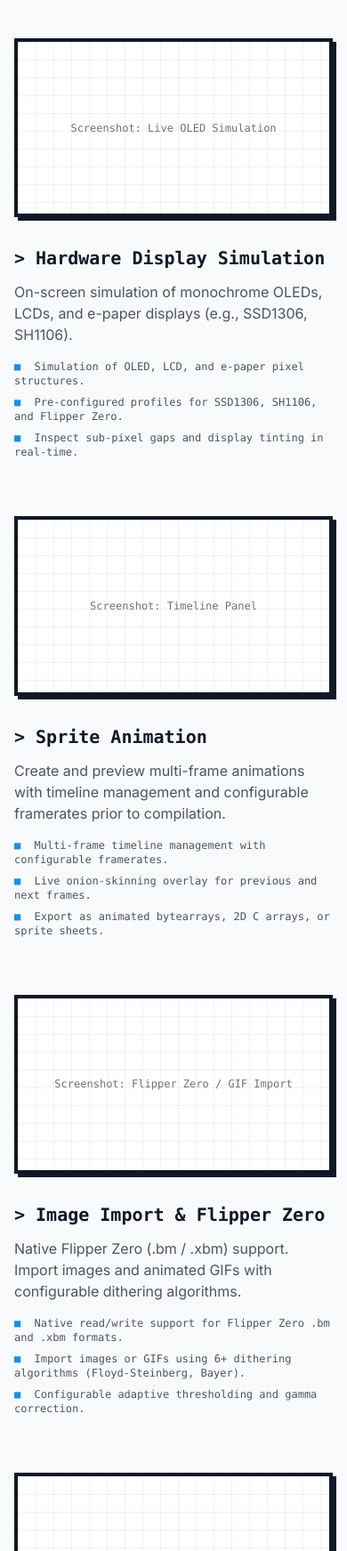
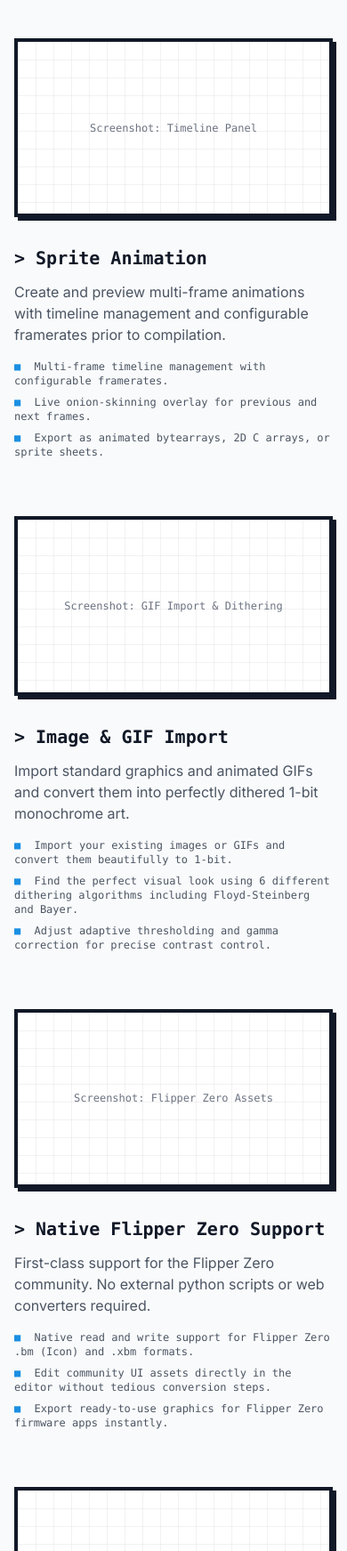
Before and after one commit to showmik/hexprite.com, a plain HTML site: page index.html in a window 390 px wide. Shown: the part 3560-5303 px from the top of the page at 89% size. Drawn offline with nearby package versions, Linux system fonts and the light colour scheme.

Commit message:
docs: reorder feature sections and update copy
Reordered the feature showcase sections so that Animation, Image & GIF Import, and Flipper Zero Support each get their own dedicated block instead of being combined. Updated the descriptive text and bullet points for each feature to be more specific and user-focused, and refreshed the desktop app section copy to emphasize responsiveness and offline capability.

```diff
--- a/index.html
+++ b/index.html
@@ -368,29 +368,9 @@
                 </div>
             </div>
 
-            <!-- Feature 5: Hardware Preview -->
+
+            <!-- Feature 5: Animation (Row layout) -->
             <div class="flex flex-col md:flex-row gap-8 md:gap-12 items-center mb-16 md:mb-24">
-                <div class="w-full md:w-1/2">
-                    <div
-                        class="aspect-video bg-white dark:bg-darkPanel border-4 border-gray-900 flex items-center justify-center p-4 shadow-[4px_4px_0px_0px_rgba(17,24,39,1)] md:shadow-indie-light dark:shadow-none bg-grid-pattern relative">
-                        <span class="font-mono text-gray-500 text-xs md:text-sm absolute px-4 text-center">Screenshot: Live OLED Simulation</span>
-                    </div>
-                </div>
-                <div class="w-full md:w-1/2">
-                    <h3 class="text-xl md:text-2xl font-bold mb-3 md:mb-4 font-mono text-gray-900 dark:text-white">> Hardware Display Simulation</h3>
-                    <p class="text-gray-600 dark:text-gray-400 text-base md:text-lg mb-4">
-                        On-screen simulation of monochrome OLEDs, LCDs, and e-paper displays (e.g., SSD1306, SH1106).
-                    </p>
-                    <ul class="space-y-2 font-mono text-xs md:text-sm text-gray-600 dark:text-gray-400">
-                        <li><span class="text-brand mr-2">■</span> Simulation of OLED, LCD, and e-paper pixel structures.</li>
-                        <li><span class="text-brand mr-2">■</span> Pre-configured profiles for SSD1306, SH1106, and Flipper Zero.</li>
-                        <li><span class="text-brand mr-2">■</span> Inspect sub-pixel gaps and display tinting in real-time.</li>
-                    </ul>
-                </div>
-            </div>
-
-            <!-- Feature 6: Animation (Reversed layout) -->
-            <div class="flex flex-col md:flex-row-reverse gap-8 md:gap-12 items-center mb-16 md:mb-24">
                 <div class="w-full md:w-1/2">
                     <div
                         class="aspect-video bg-white dark:bg-darkPanel border-4 border-gray-900 flex items-center justify-center p-4 shadow-[4px_4px_0px_0px_rgba(17,24,39,1)] md:shadow-indie-light dark:shadow-none bg-grid-pattern relative">
@@ -410,23 +390,44 @@
                 </div>
             </div>
 
-            <!-- Feature 7: Integrations & Import -->
+            <!-- Feature 6: Image & GIF Import (Reverse layout) -->
+            <div class="flex flex-col md:flex-row-reverse gap-8 md:gap-12 items-center mb-16 md:mb-24">
+                <div class="w-full md:w-1/2">
+                    <div
+                        class="aspect-video bg-white dark:bg-darkPanel border-4 border-gray-900 flex items-center justify-center p-4 shadow-[4px_4px_0px_0px_rgba(17,24,39,1)] md:shadow-indie-light dark:shadow-none bg-grid-pattern relative">
+                        <span class="font-mono text-gray-500 text-xs md:text-sm absolute px-4 text-center">Screenshot: GIF Import & Dithering</span>
+                    </div>
+                </div>
+                <div class="w-full md:w-1/2">
+                    <h3 class="text-xl md:text-2xl font-bold mb-3 md:mb-4 font-mono text-gray-900 dark:text-white">> Image & GIF Import</h3>
+                    <p class="text-gray-600 dark:text-gray-400 text-base md:text-lg mb-4">
+                        Import standard graphics and animated GIFs and convert them into perfectly dithered 1-bit monochrome art.
+                    </p>
+                    <ul class="space-y-2 font-mono text-xs md:text-sm text-gray-600 dark:text-gray-400">
+                        <li><span class="text-brand mr-2">■</span> Import your existing images or GIFs and convert them beautifully to 1-bit.</li>
+                        <li><span class="text-brand mr-2">■</span> Find the perfect visual look using 6 different dithering algorithms including Floyd-Steinberg and Bayer.</li>
+                        <li><span class="text-brand mr-2">■</span> Adjust adaptive thresholding and gamma correction for precise contrast control.</li>
+                    </ul>
+                </div>
+            </div>
+
+            <!-- Feature 7: Flipper Zero Support (Row layout) -->
             <div class="flex flex-col md:flex-row gap-8 md:gap-12 items-center mb-16 md:mb-24">
                 <div class="w-full md:w-1/2">
                     <div
                         class="aspect-video bg-white dark:bg-darkPanel border-4 border-gray-900 flex items-center justify-center p-4 shadow-[4px_4px_0px_0px_rgba(17,24,39,1)] md:shadow-indie-light dark:shadow-none bg-grid-pattern relative">
-                        <span class="font-mono text-gray-500 text-xs md:text-sm absolute px-4 text-center">Screenshot: Flipper Zero / GIF Import</span>
+                        <span class="font-mono text-gray-500 text-xs md:text-sm absolute px-4 text-center">Screenshot: Flipper Zero Assets</span>
                     </div>
                 </div>
                 <div class="w-full md:w-1/2">
-                    <h3 class="text-xl md:text-2xl font-bold mb-3 md:mb-4 font-mono text-gray-900 dark:text-white">> Image Import & Flipper Zero</h3>
+                    <h3 class="text-xl md:text-2xl font-bold mb-3 md:mb-4 font-mono text-gray-900 dark:text-white">> Native Flipper Zero Support</h3>
                     <p class="text-gray-600 dark:text-gray-400 text-base md:text-lg mb-4">
-                        Native Flipper Zero (.bm / .xbm) support. Import images and animated GIFs with configurable dithering algorithms.
+                        First-class support for the Flipper Zero community. No external python scripts or web converters required.
                     </p>
                     <ul class="space-y-2 font-mono text-xs md:text-sm text-gray-600 dark:text-gray-400">
-                        <li><span class="text-brand mr-2">■</span> Native read/write support for Flipper Zero .bm and .xbm formats.</li>
-                        <li><span class="text-brand mr-2">■</span> Import images or GIFs using 6+ dithering algorithms (Floyd-Steinberg, Bayer).</li>
-                        <li><span class="text-brand mr-2">■</span> Configurable adaptive thresholding and gamma correction.</li>
+                        <li><span class="text-brand mr-2">■</span> Native read and write support for Flipper Zero .bm (Icon) and .xbm formats.</li>
+                        <li><span class="text-brand mr-2">■</span> Edit community UI assets directly in the editor without tedious conversion steps.</li>
+                        <li><span class="text-brand mr-2">■</span> Export ready-to-use graphics for Flipper Zero firmware apps instantly.</li>
                     </ul>
                 </div>
             </div>
@@ -445,9 +446,9 @@
                         Optimized Windows desktop application offering fast startup, a multi-tab workflow, and offline operation.
                     </p>
                     <ul class="space-y-2 font-mono text-xs md:text-sm text-gray-600 dark:text-gray-400">
-                        <li><span class="text-brand mr-2">■</span> Optimized Windows application built on .NET 9 and WPF.</li>
-                        <li><span class="text-brand mr-2">■</span> Multi-tab workflow supports editing multiple files simultaneously.</li>
-                        <li><span class="text-brand mr-2">■</span> Fully offline capable with fast startup and low RAM usage.</li>
+                        <li><span class="text-brand mr-2">■</span> A responsive, snappy desktop app that gets out of your way.</li>
+                        <li><span class="text-brand mr-2">■</span> Work efficiently with a multi-tab interface for editing several files at once.</li>
+                        <li><span class="text-brand mr-2">■</span> Always works entirely offline without requiring logins or cloud connections.</li>
                     </ul>
                 </div>
             </div>
```
